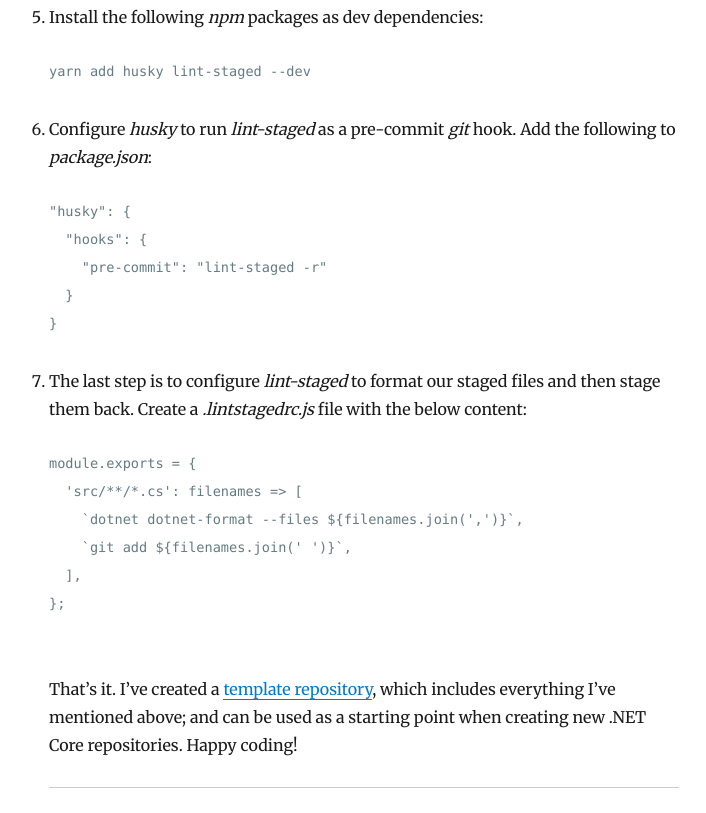
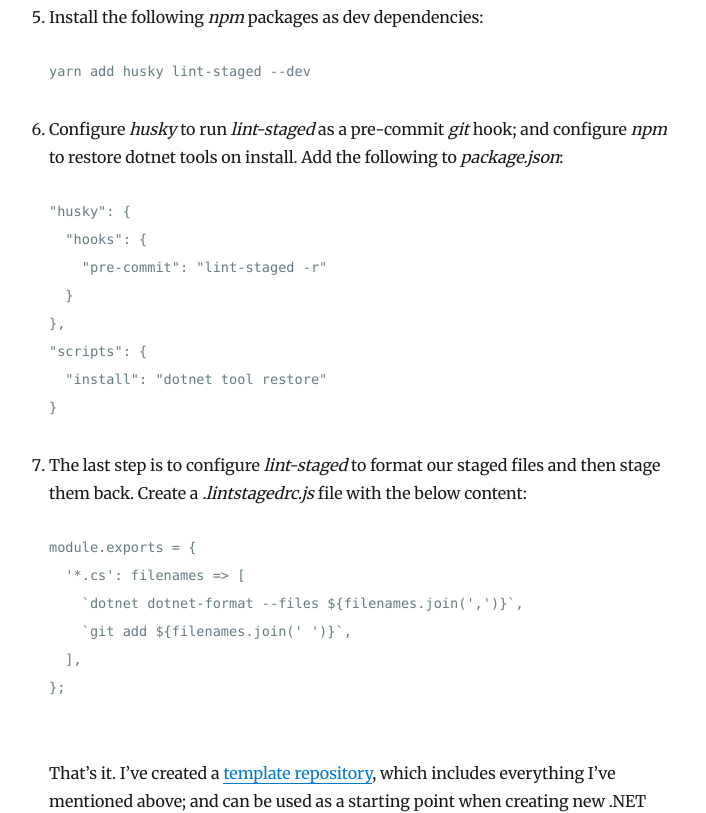
Before and after one commit to eyamenko/eyamenko.github.io, a Gatsby site: page /automatically-formatting-your-dotnet-projects/ in a window 1280 px wide. Shown: the part 1370-2183 px from the top of the page, without its empty margins (276-982 px from the left). Built offline with nearby package versions, Linux system fonts and the light colour scheme; Gatsby itself is replaced by a stand-in of ours; some packages are replaced by stand-ins of ours; code samples lack their colours.

Commit message:
Update post

````diff
--- a/content/blog/automatically-formatting-your-dotnet-projects/index.md
+++ b/content/blog/automatically-formatting-your-dotnet-projects/index.md
@@ -38,13 +38,16 @@
 yarn add husky lint-staged --dev
 ```
 
-6. Configure _husky_ to run _lint-staged_ as a pre-commit _git_ hook. Add the following to _package.json_:
+6. Configure _husky_ to run _lint-staged_ as a pre-commit _git_ hook; and configure _npm_ to restore dotnet tools on install. Add the following to _package.json_:
 
 ```json
 "husky": {
   "hooks": {
     "pre-commit": "lint-staged -r"
   }
+},
+"scripts": {
+  "install": "dotnet tool restore"
 }
 ```
 
@@ -52,7 +55,7 @@
 
 ```javascript
 module.exports = {
-  'src/**/*.cs': filenames => [
+  '*.cs': filenames => [
     `dotnet dotnet-format --files ${filenames.join(',')}`,
     `git add ${filenames.join(' ')}`,
   ],
````
